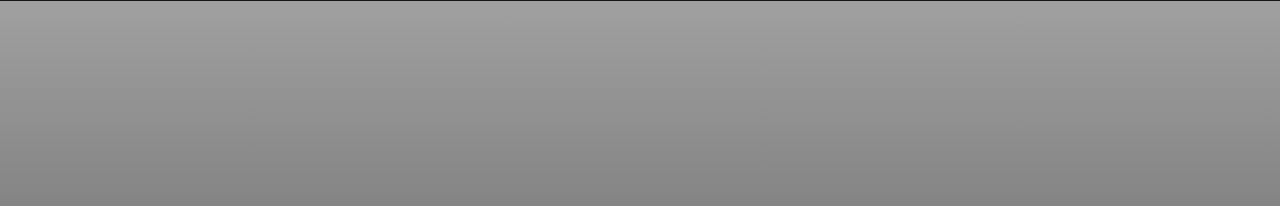
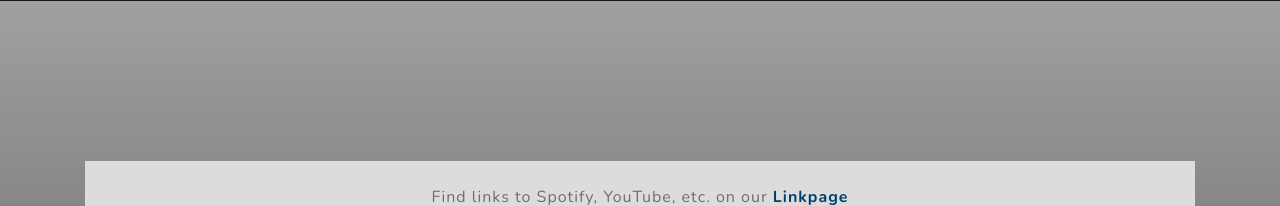
Before and after one commit to strassan/www.kaifeck.de, a Django app: page / in a window 1280 px wide. Shown: the part 799-1005 px from the top of the page. Run offline with Django 3.2, Linux system fonts and the light colour scheme; data that the repository does not hold is empty; some libraries are stand-ins or nearby versions.

Commit message:
Add link to the linkpage on the website

```diff
--- a/website/templates/website/index.html
+++ b/website/templates/website/index.html
@@ -58,6 +58,11 @@
   <!-- Songs Section-->
   <section id="listen" class="songs-section">
     <div class="container">
+      <a class="row bg-lgray text-center no-gutters py-4 mb-5 mb-lg-0" href="{% url 'linkpage:index' %}">
+        <p class="col-lg-12 text-black-50 my-0">
+          Find links to Spotify, YouTube, etc. on our <strong class="text-primary">Linkpage</strong>
+        </p>
+      </a>
       {% if videos %}
         {% for video in videos %}
           {% if forloop.counter == 1 %}
```
